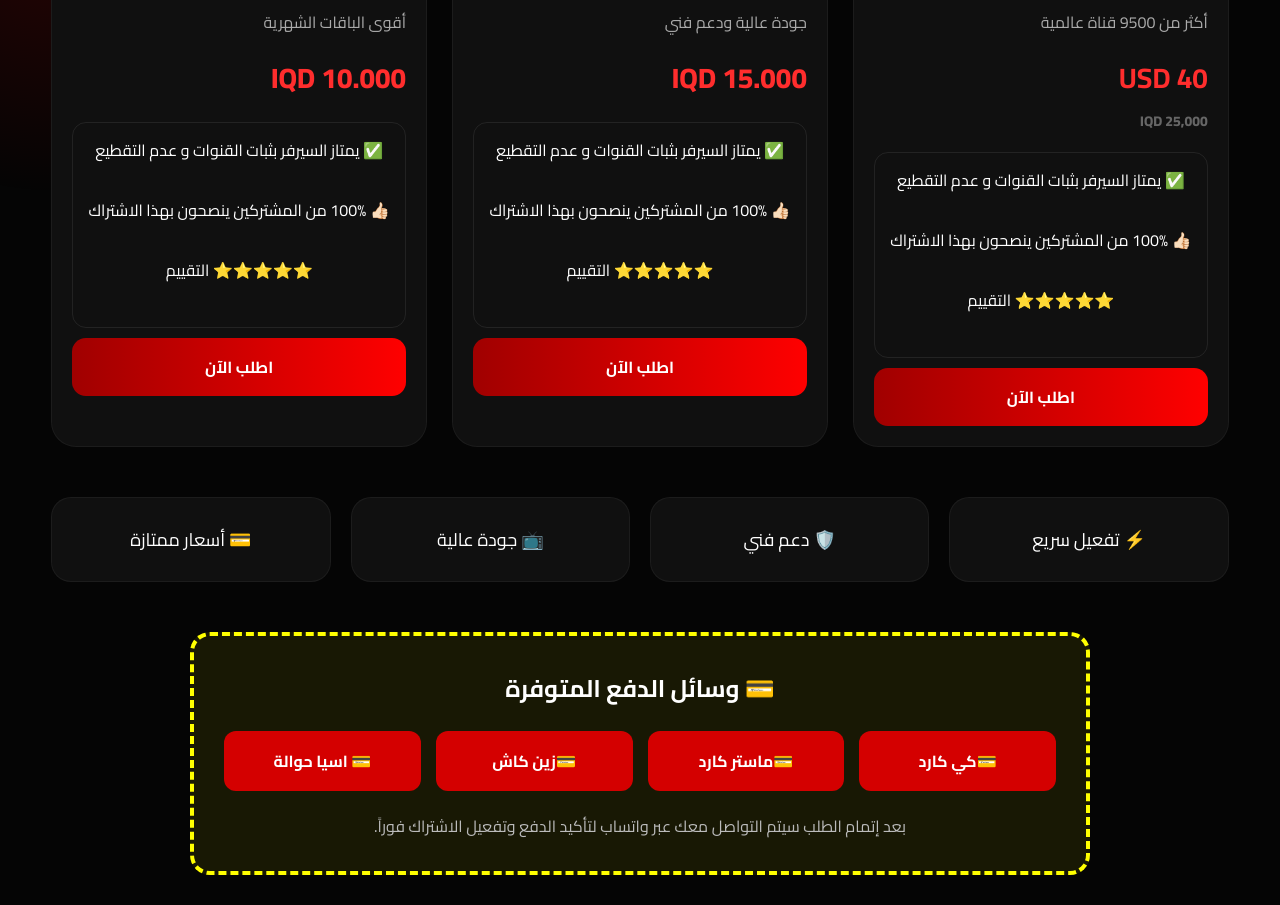
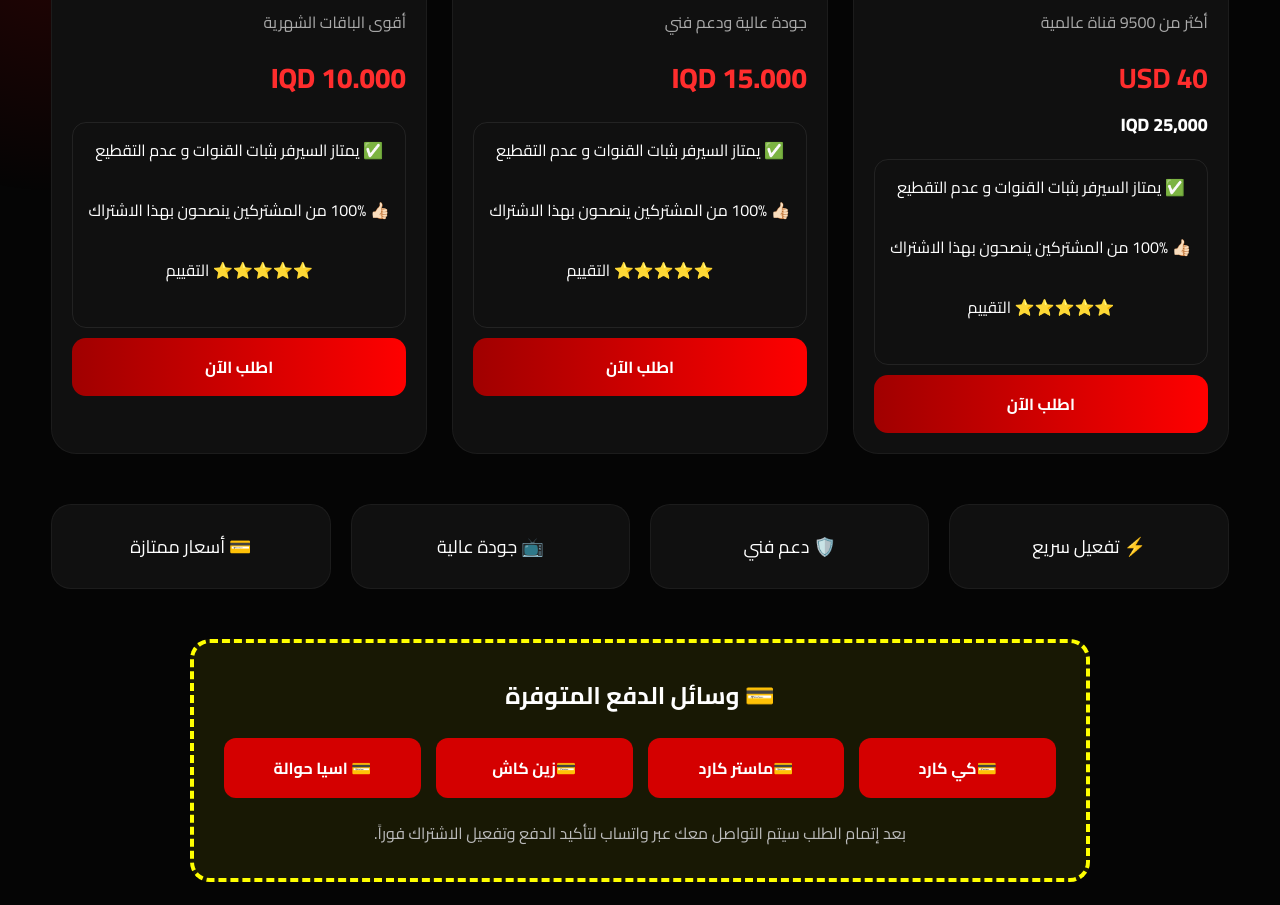
Before and after one commit to mohammedalnajjar2211-commits/familyiptv.net, a plain HTML site: page index.html in a window 1280 px wide. Shown: the part 804-1709 px from the top of the page. Drawn offline with Linux system fonts and the light colour scheme.

Commit message:
Update style.css

```diff
--- a/css/style.css
+++ b/css/style.css
@@ -594,6 +594,6 @@ font-size:20px;
 }
 
 .price .iqd {
-    color: #666;
-    font-size: 14px;
+    color: #fff;
+    font-size: 18px;
 }
```
